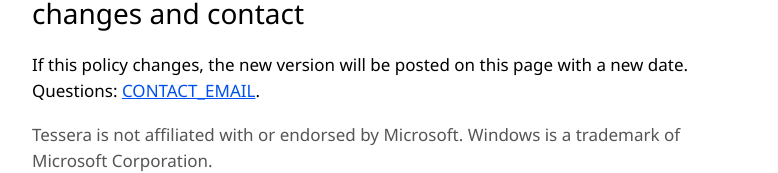
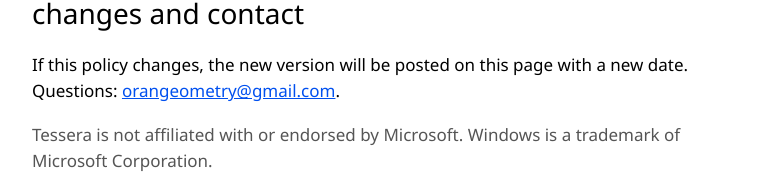
Before and after one commit to orangeometry/Tessera-Metro-Tile-Launcher-Privacy-Policy, a plain HTML site: page index.html in a window 1280 px wide. Shown: the part 1472-1645 px from the top of the page, without its empty margins (248-1026 px from the left). Drawn offline with Linux system fonts and the light colour scheme.

Commit message:
add contact email

```diff
--- a/index.html
+++ b/index.html
@@ -57,7 +57,7 @@
 
   <h2>changes and contact</h2>
   <p>If this policy changes, the new version will be posted on this page with a new date.
-  Questions: <a href="mailto:CONTACT_EMAIL">CONTACT_EMAIL</a>.</p>
+  Questions: <a href="mailto:orangeometry@gmail.com">orangeometry@gmail.com</a>.</p>
 
   <p class="muted">Tessera is not affiliated with or endorsed by Microsoft. Windows is a trademark of Microsoft Corporation.</p>
 </main>
```
